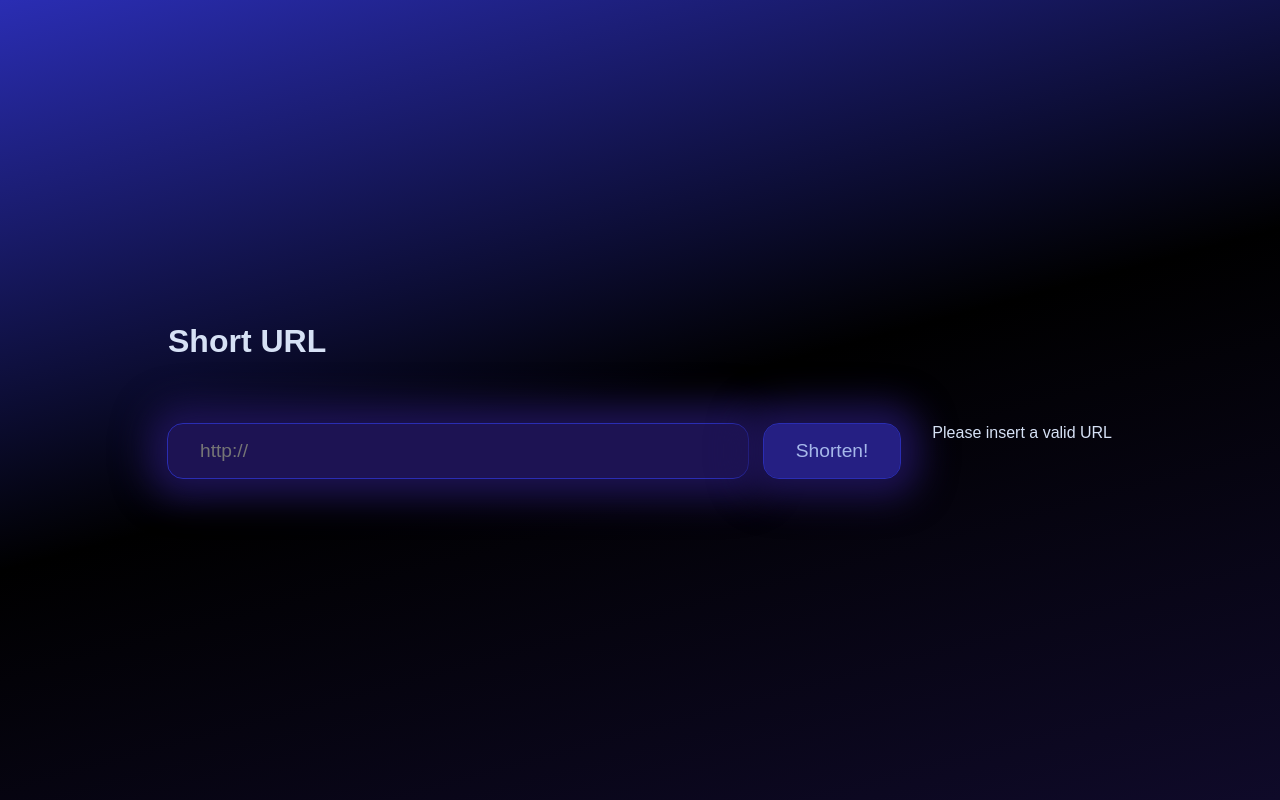
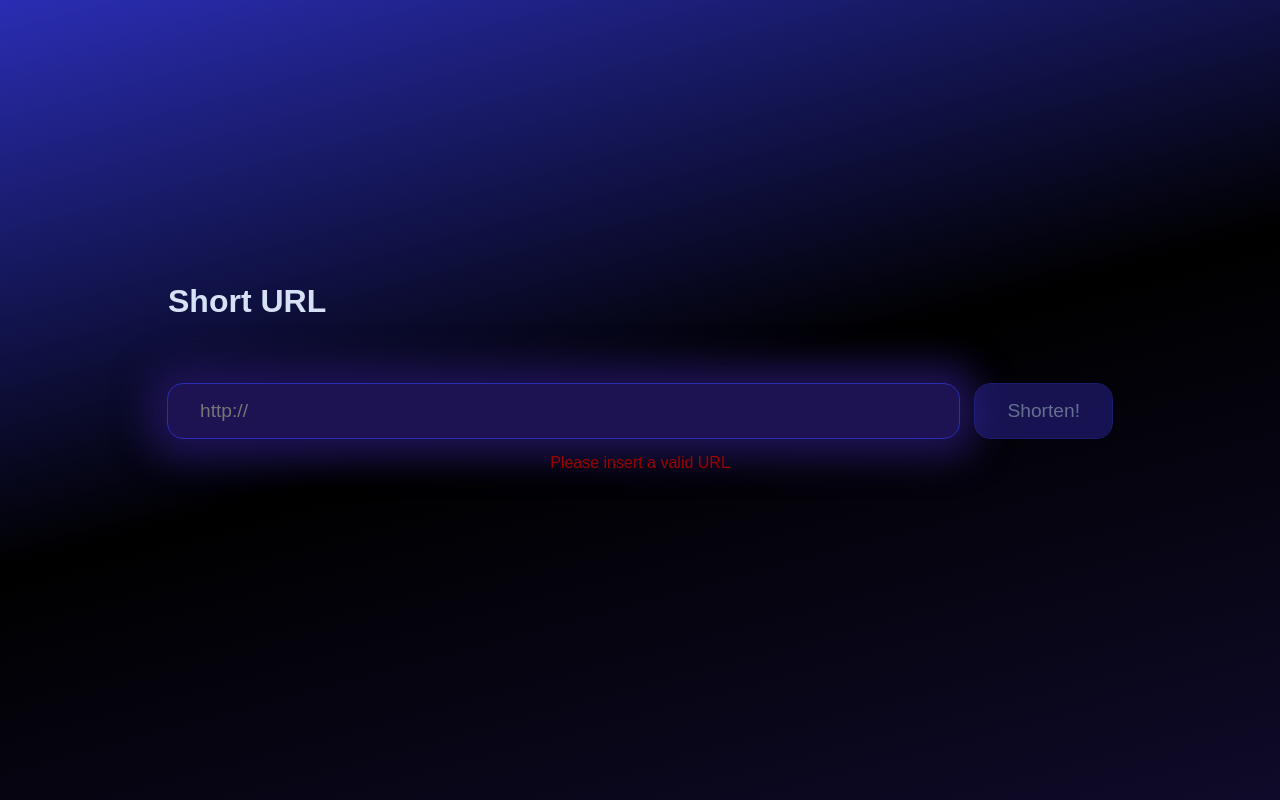
Before and after one commit to ManuelPedreira/shorturl_front, a Next.js app: page / in a window 1280 px wide. Both pictures are taken after typing "Sample" into the empty fields and a click on the button "Shorten!". Built offline with nearby package versions, Linux system fonts and the light colour scheme.

Commit message:
styled form and suscess page

```diff
--- a/src/app/components/UrlInput/UrlForm.module.scss
+++ b/src/app/components/UrlInput/UrlForm.module.scss
@@ -20,4 +20,37 @@
   padding: 1rem 2rem;
   font-size: 1.2rem;
   transition: box-shadow 1s;
+  display: flex;
+  justify-content: center;
+  transition: all 0.3s linear;
 }
+
+.buttonHideText {
+  color: transparent;
+}
+
+.spinner {
+  position: absolute;
+  width: 1.4rem;
+  height: 1.4rem;
+  border: 3px solid #fff;
+  border-top: 3px solid transparent;
+  border-radius: 50%;
+  animation: spin 0.8s linear infinite;
+}
+
+@keyframes spin {
+  to {
+    transform: rotate(360deg);
+  }
+}
+
+.error_container {
+  min-height: 3rem;
+  margin: 1rem;
+}
+
+.error {
+  text-align: center;
+  color: #9c0000;
+}
--- a/src/app/components/UrlInput/UrlForm.tsx
+++ b/src/app/components/UrlInput/UrlForm.tsx
@@ -2,25 +2,35 @@
 
 import createNewUrl from "@/lib/actions/createNewUrl";
 import styles from "./UrlForm.module.scss";
-import { useActionState, useEffect } from "react";
+import { useActionState, useEffect, useState } from "react";
 
 const UrlForm = () => {
   const [state, formAction, pending] = useActionState(createNewUrl, null);
+  const [isError, setIsError] = useState(false);
 
   useEffect(() => {
-    if (state?.data) {
-      console.log(state.data);
+    if (state?.errors) {
+      setIsError(true);
     }
   }, [state]);
 
   return (
-    <form action={formAction} className={styles.input_container}>
-      <input className={styles.input} name="url" placeholder="http://" />
-      <button className={styles.button} type="submit" disabled={pending}>
-        Shorten!
-      </button>
-      <p>{state?.message}</p>
-      <p>{state?.errors}</p>
+    <form action={formAction}>
+      <div className={styles.input_container}>
+        <input
+          className={styles.input}
+          name="url"
+          placeholder="http://"
+          onChange={() => setIsError(false)}
+        />
+        <button className={styles.button} type="submit" disabled={pending || isError}>
+          {pending ? <span className={styles.spinner} /> : null}
+          <span className={pending ? styles.buttonHideText : ""}>Shorten!</span>
+        </button>
+      </div>
+      <div className={styles.error_container}>
+        {isError && <p className={styles.error}>{state?.errors}</p>}
+      </div>
     </form>
   );
 };
--- a/src/app/page.module.scss
+++ b/src/app/page.module.scss
@@ -3,7 +3,6 @@
   justify-content: center;
   align-items: center;
   height: 100vh;
-  background: linear-gradient(165deg, var(--middle), var(--darkest), var(--darker));
 }
 
 .container {
--- /dev/null
+++ b/src/app/success/page.module.scss
@@ -0,0 +1,39 @@
+.main {
+  display: flex;
+  justify-content: center;
+  align-items: center;
+  height: 100vh;
+}
+
+.container {
+  display: flex;
+  flex-direction: column;
+  max-width: var(--max-width);
+  width: 100%;
+  padding: 10%;
+  gap: 2rem;
+}
+
+.card {
+  box-shadow: 0 0 30px 5px var(--middle);
+  outline: 1px solid var(--middle-light);
+  border-radius: 15px;
+  padding: 2rem;
+  width: 100%;
+  display: flex;
+  flex-direction: column;
+  gap: 2rem;
+  text-align: center;
+}
+
+.label {
+  font-size: 0.9rem;
+  text-transform: uppercase;
+  letter-spacing: 0.05em;
+  padding-bottom: 0.5rem;
+}
+
+.noData {
+  font-size: 1.2rem;
+  color: var(--lighter);
+}
--- a/src/hooks/useUrlUpdates.ts
+++ b/src/hooks/useUrlUpdates.ts
@@ -29,7 +29,7 @@ export const useUrlUpdates = (shortCode: string) => {
       debug: (str) => console.log("[STOMP]", str),
     });
 
-    stompClient.onConnect = () => {
+    stompClient.onConnect = async () => {
       console.log("WebSocket connected....");
       setConnected(true);
 
--- a/src/ui/globals.scss
+++ b/src/ui/globals.scss
@@ -73,19 +73,43 @@ button:hover {
   outline: 1px solid var(--middle-light);
 }
 
-button:active, button:target {
+button:active,
+button:target {
   outline: 1px solid var(--light);
   box-shadow: 0 0 30px 5px var(--middle-light);
   background-color: var(--middle-light);
   color: var(--lighterst);
 }
 
+button:disabled {
+  cursor: not-allowed;
+  opacity: 0.6;
+  box-shadow: none;
+
+  &:active {
+    color: var(--lighter);
+    background-color: var(--middle-dark);
+  }
+}
+
 a {
-  color: inherit;
   text-decoration: none;
+  font-size: 1rem;
+  word-break: break-all;
+  color: var(--lightest);
+  transition: color 0.2s ease;
+
+  &:hover {
+    color: var(--light);
+  }
 }
 
 *:focus-visible,
 input:focus {
   outline: 1px solid var(--light);
 }
+
+body {
+  height: 100vh;
+  background: linear-gradient(165deg, var(--middle), var(--darkest), var(--darker));
+}
```
Also changed, not shown: src/app/success/components/UrlDetails/UrlDetails.module.scss (added, +40 -0 lines), src/app/success/components/UrlDetails/UrlDetails.tsx (+12 -6 lines), src/app/success/page.tsx (+28 -8 lines).
